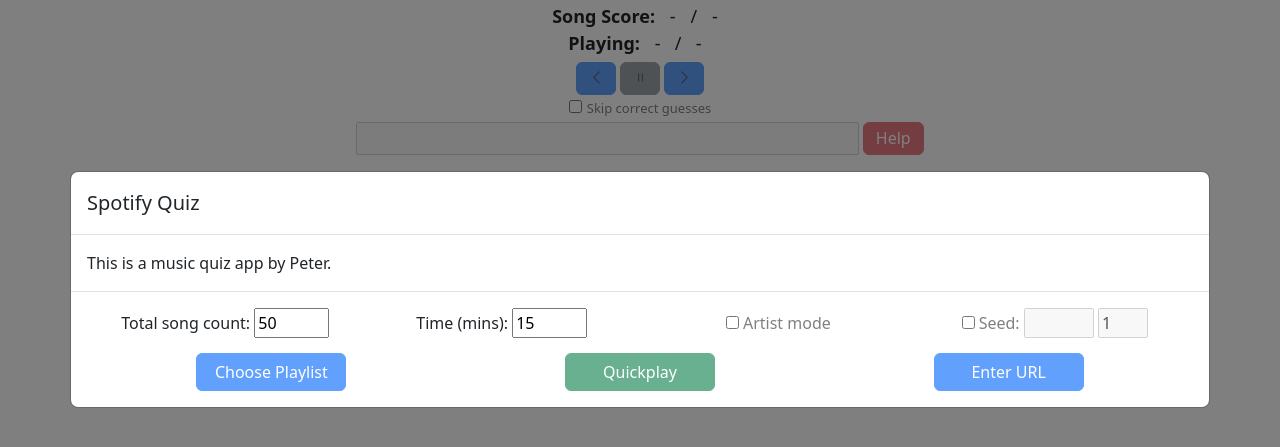
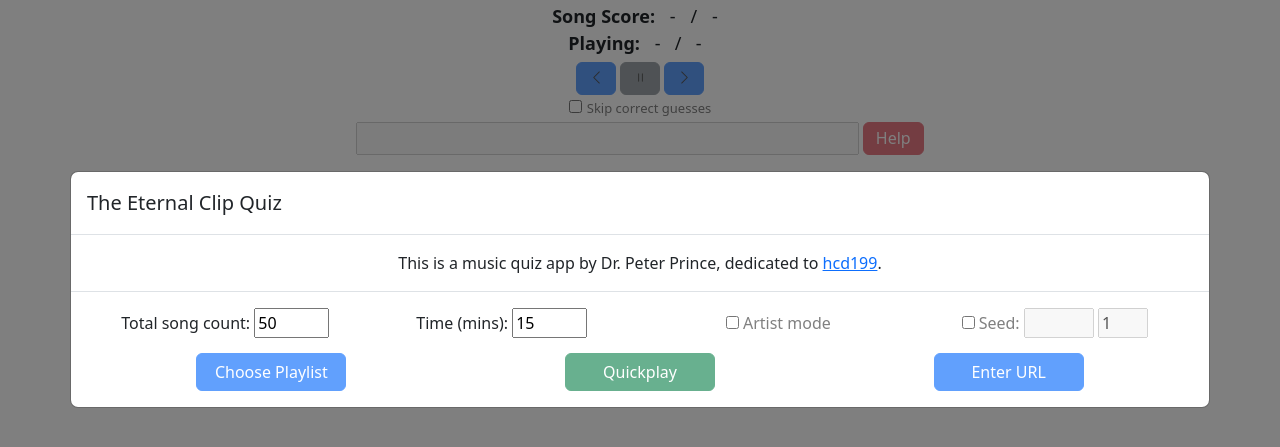
Before and after one commit to pcprince/music-quiz, a website: page play.html in a window 1280 px wide. Shown: the part 111-558 px from the top of the page. Drawn offline with nearby package versions, Linux system fonts and the light colour scheme.

Commit message:
Update text

```diff
--- a/play.html
+++ b/play.html
@@ -15,10 +15,10 @@
                 <!-- Modal content home -->
                 <div class="modal-content" id="start-modal-content-home">
                     <div class="modal-header">
-                        <h1 class="modal-title fs-5" id="staticBackdropLabel">Spotify Quiz</h1>
+                        <h1 class="modal-title fs-5" id="staticBackdropLabel">The Eternal Clip Quiz</h1>
                     </div>
-                    <div class="modal-body">
-                        This is a music quiz app by Peter.
+                    <div class="modal-body" style="text-align: center;">
+                        This is a music quiz app by Dr. Peter Prince, dedicated to <a href="https://www.sporcle.com/user/hcd199" target="_blank">hcd199</a>.
                     </div>
                     <div class="modal-footer">
                         <div class="container">
```
